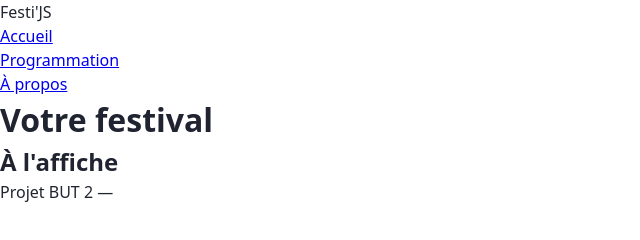
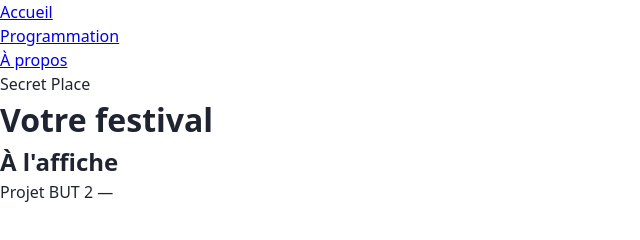
Before and after one commit to tracyvv/festival-musique, a plain HTML site: page index.html in a window 1280 px wide. Shown: the whole page, without its empty margins (0-640 px from the left). Drawn offline with Linux system fonts and the light colour scheme.

Commit message:
nom festival

```diff
--- a/css/style.css
+++ b/css/style.css
@@ -28,7 +28,9 @@ body {
 
 /* --- 4. Composants ------------------------------------------------------ */
 /* TODO séance 2 : en-tête, hero, cartes */
+nav ul{
 
+}
 
 /* --- 5. Points de rupture ----------------------------------------------- */
 /* @media (min-width: 48em) { ... }   tablette */
--- a/index.html
+++ b/index.html
@@ -11,7 +11,6 @@
 
   <header class="site-entete">
     <!-- TODO : logo + nom du festival -->
-    <p class="logo">Festi'JS</p>
     <nav aria-label="Navigation principale">
       <ul>
         <li><a href="index.html" aria-current="page">Accueil</a></li>
@@ -19,6 +18,8 @@
         <li><a href="a-propos.html">À propos</a></li>
       </ul>
     </nav>
+    <p class="logo">Secret Place</p>
+
   </header>
 
   <main>
@@ -30,6 +31,7 @@
       <h2 id="titre-prog">À l'affiche</h2>
       <div id="liste-evenements"><!-- généré en JS --></div>
     </section>
+
   </main>
 
   <footer class="site-pied">
```
Also changed, not shown: 1 other file.
